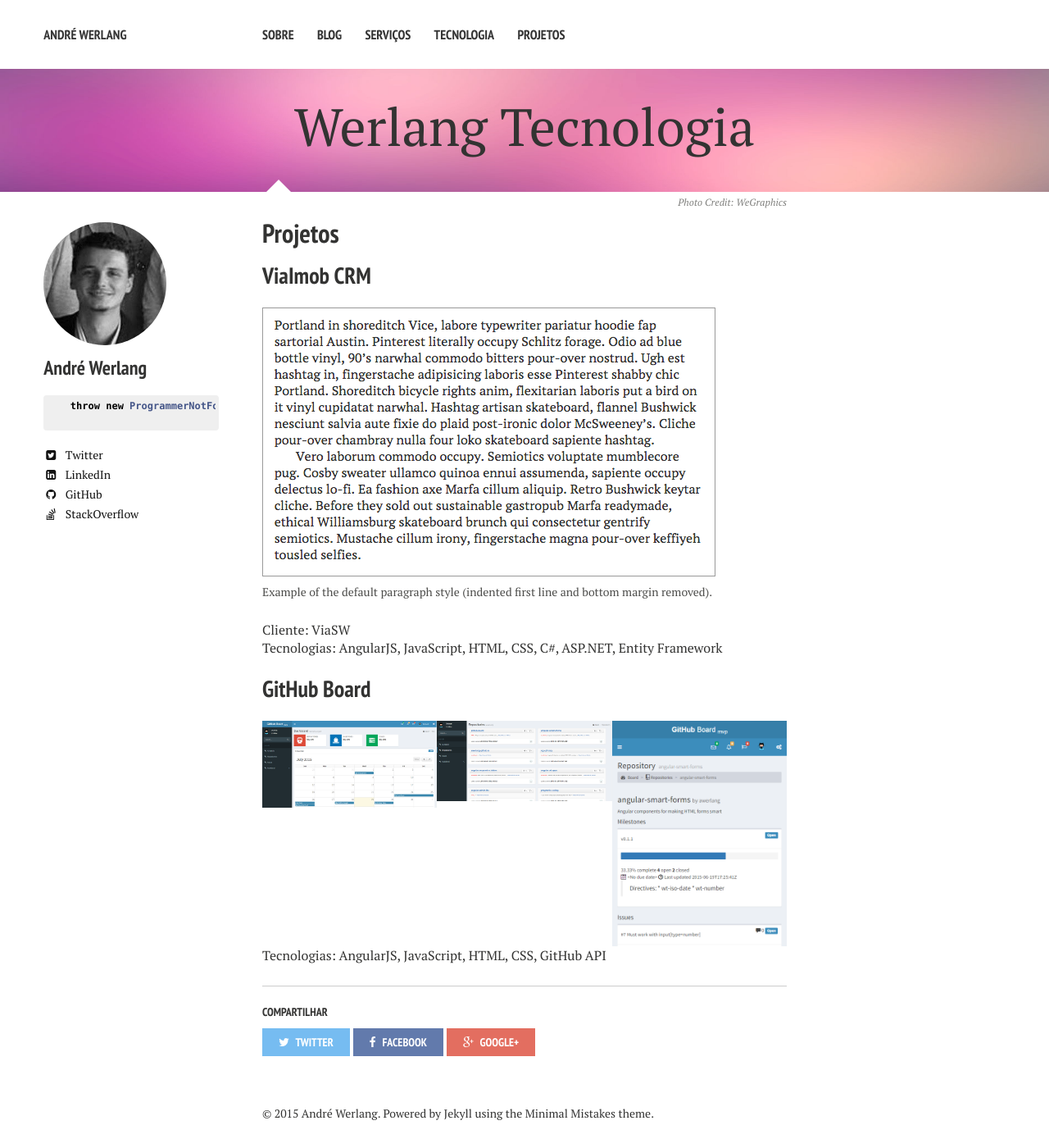
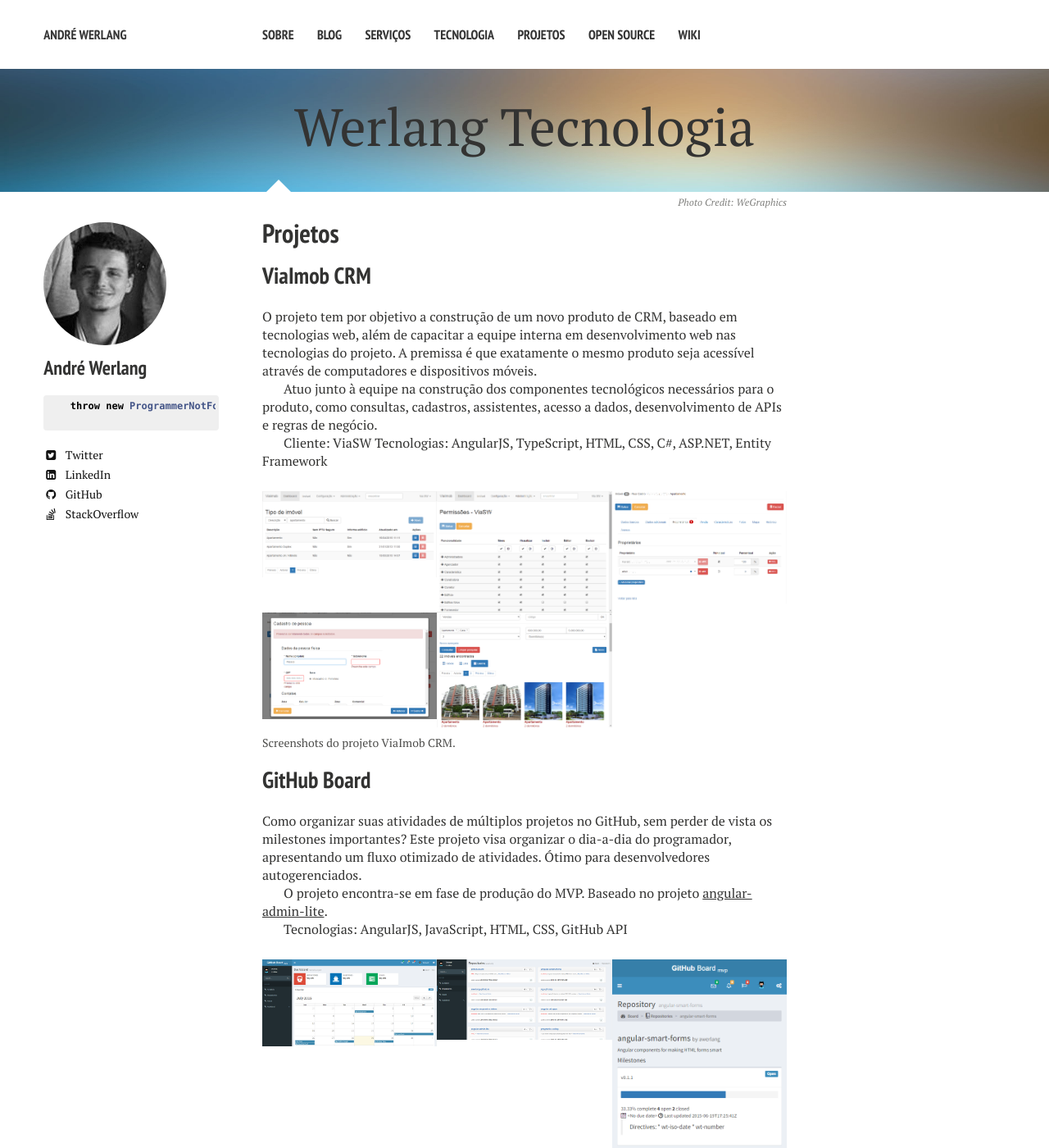
Before and after one commit to awerlang/awerlang.github.io, a Jekyll site: the page built from projetos/index.md, in a window 1280 px wide and 1400 px high. Shown: the whole window at 82% size. Built offline with Jekyll 4.4.1, drawn with Linux system fonts in a browser that asks for light colours; some of the changed text lies outside the part shown.

Commit message:
general review

```diff
--- a/_data/navigation.yml
+++ b/_data/navigation.yml
@@ -14,3 +14,9 @@
 
 - title: Projetos
   url: /projetos/
+
+- title: Open Source
+  url: /open-source/
+
+- title: Wiki
+  url: /wiki/
--- a/projetos/index.md
+++ b/projetos/index.md
@@ -3,27 +3,45 @@
 title: Projetos
 excerpt: "Seleção de projetos que participei recentemente"
 image:
-  feature: sample-image-3.jpg
+  feature: sample-image-4.jpg
   credit: WeGraphics
   creditlink: http://wegraphics.net/downloads/free-ultimate-blurred-background-pack/
 ---
 
 ## ViaImob CRM
 
-<figure>
-  <img src="{{ site.url }}/images/paragraph-indent.png" alt="screen shot of paragraphs with default indent style set">
-  <figcaption>Example of the default paragraph style (indented first line and bottom margin removed).</figcaption>
+O projeto tem por objetivo a construção de um novo produto de CRM, baseado em tecnologias web,
+além de capacitar a equipe interna em desenvolvimento web nas tecnologias do projeto. A premissa
+é que exatamente o mesmo produto seja acessível através de computadores e dispositivos móveis.
+
+Atuo junto à equipe na construção dos componentes tecnológicos necessários para o produto,
+como consultas, cadastros, assistentes, acesso a dados, desenvolvimento de APIs e regras de negócio.
+
+Cliente: ViaSW
+Tecnologias: AngularJS, TypeScript, HTML, CSS, C#, ASP.NET, Entity Framework
+
+<figure class="third">
+  <a href="{{ site.url }}/projetos/viacrm02.png"><img src="{{ site.url }}/projetos/viacrm02.png"></a>
+  <a href="{{ site.url }}/projetos/viacrm05.png"><img src="{{ site.url }}/projetos/viacrm05.png"></a>
+  <a href="{{ site.url }}/projetos/viacrm07.png"><img src="{{ site.url }}/projetos/viacrm07.png"></a>
+  <a href="{{ site.url }}/projetos/viacrm08.png"><img src="{{ site.url }}/projetos/viacrm08.png" style="clear: both;"></a>
+  <a href="{{ site.url }}/projetos/viacrm10.png"><img src="{{ site.url }}/projetos/viacrm10.png"></a>
+  <figcaption>Screenshots do projeto ViaImob CRM.</figcaption>
 </figure>
 
-Cliente: ViaSW
-Tecnologias: AngularJS, JavaScript, HTML, CSS, C#, ASP.NET, Entity Framework
+## GitHub Board
 
-## GitHub Board
+Como organizar suas atividades de múltiplos projetos no GitHub, sem perder de vista os milestones importantes?
+Este projeto visa organizar o dia-a-dia do programador, apresentando um fluxo otimizado de atividades.
+Ótimo para desenvolvedores autogerenciados.
+
+O projeto encontra-se em fase de produção do MVP. Baseado no projeto [angular-admin-lite](https://github.com/awerlang/angular-admin-lite).
+
+Tecnologias: AngularJS, JavaScript, HTML, CSS, GitHub API
 
 <figure class="third">
   <a href="{{ site.url }}/projetos/gb01.png"><img src="{{ site.url }}/projetos/gb01.png"></a>
   <a href="{{ site.url }}/projetos/gb02.png"><img src="{{ site.url }}/projetos/gb02.png"></a>
   <a href="{{ site.url }}/projetos/gb03.png"><img src="{{ site.url }}/projetos/gb03.png"></a>
+  <figcaption>Screenshots do projeto GitHub Board.</figcaption>
 </figure>
-
-Tecnologias: AngularJS, JavaScript, HTML, CSS, GitHub API
```
Also changed, not shown: open-source/index.md (added, +35 -0 lines), serviços/index.md (+1 -3 lines), sobre/index.md (+2 -1 lines), tecnologia/index.md (+8 -5 lines), wiki/index.md (added, +14 -0 lines), README.md, projetos/viacrm02.png (added), projetos/viacrm05.png (added), projetos/viacrm07.png (added), projetos/viacrm08.png (added), projetos/viacrm10.png (added), tecnologia/angularjs.jpg, tecnologia/dotnet.png, tecnologia/javascript.png, 3 more files.
